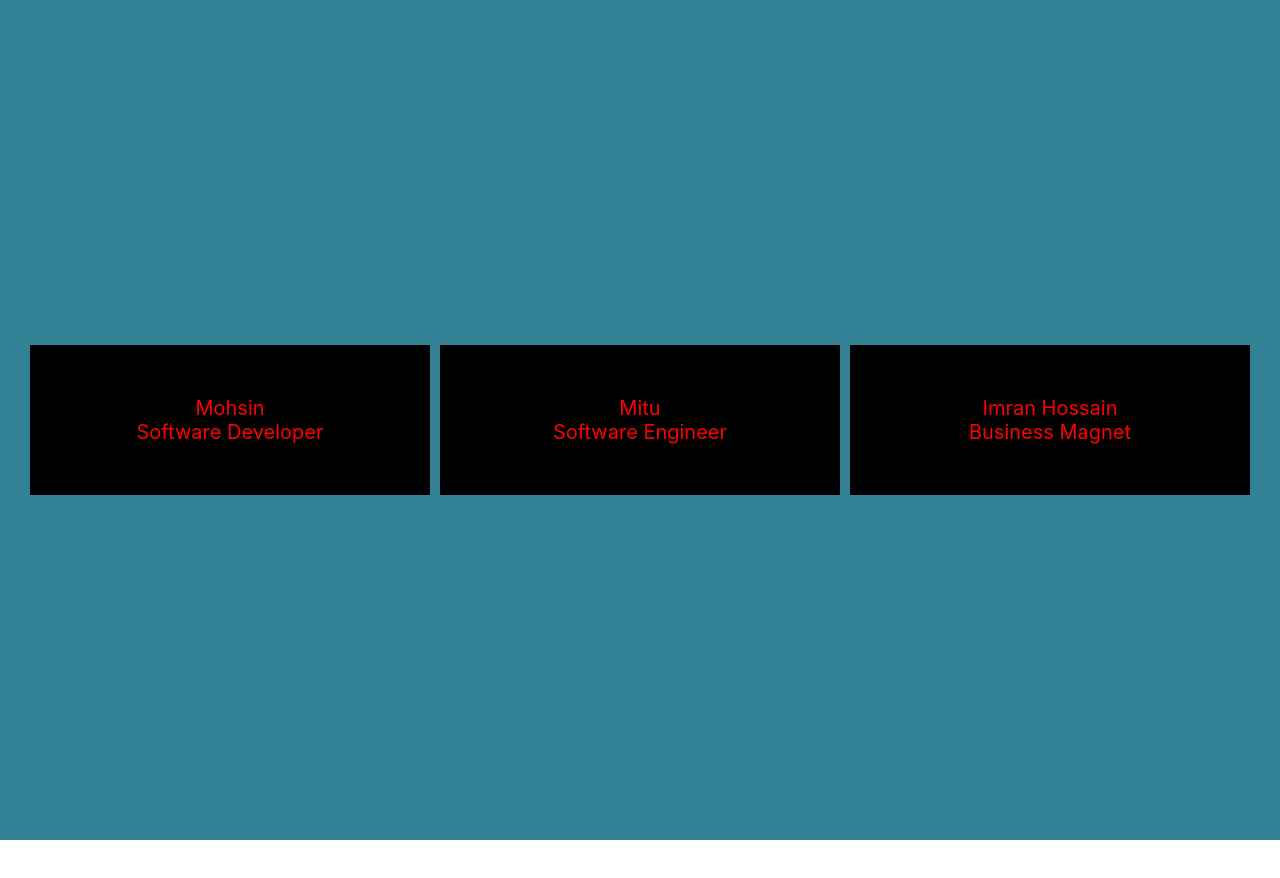
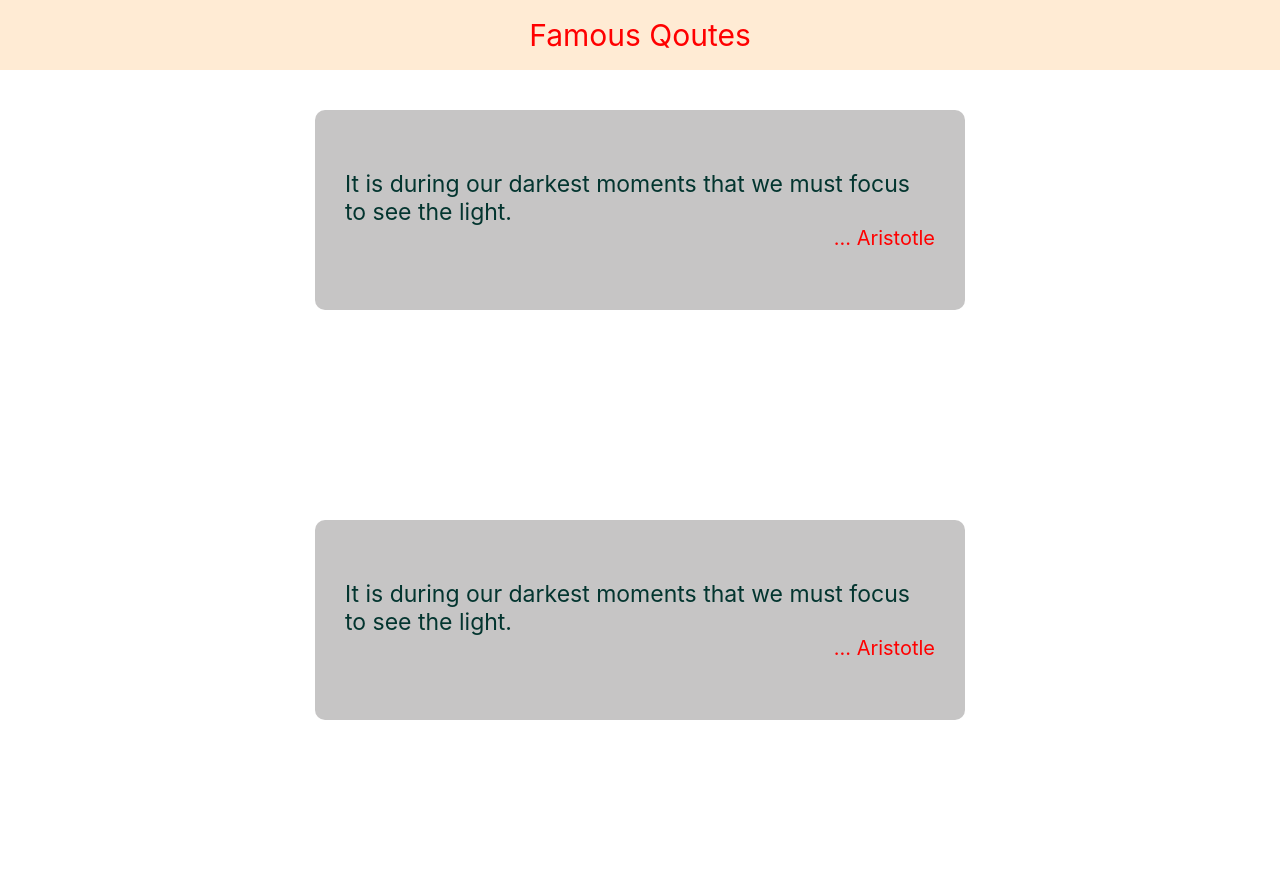
Before and after one commit to mohsin-al-mamun/Demo-App-for-teaching, a React (Create React App) app: page / in a window 1280 px wide. Shown: the top 878 px of the page. Before the commit the page ends 840 px from the top, so only its background shows below. Built offline with nearby package versions, Linux system fonts and the light colour scheme.

Commit message:
qoutes card initiated

```diff
--- a/src/App.css
+++ b/src/App.css
@@ -1,10 +1,28 @@
 #container {
-  background-color: #338194;
+  background-color: #ecd6f0;
   margin: 0;
+}
+
+#header {
+  background-color: #ffebd4;
+  height: 70px;
+  display: flex;
+  justify-content: center;
+  align-items: center;
+  font-size: 30px;
+  color: red;
+  position: sticky;
+  top: 0px;
+}
+
+#Cardcontainer {
+  margin-top: 20px;
   padding: 20px;
-  height: 100vh;
+  min-height: 100vh;
+  color: white;
   display: flex;
-  align-items: center;
-  justify-content: space-evenly;
-  color: white;
+  justify-content: center;
+  /* align-items: center; */
+  flex-wrap: wrap;
+  gap: 20px;
 }
--- a/src/App.js
+++ b/src/App.js
@@ -3,10 +3,18 @@ import Card from "./components/Card";
 
 function App() {
   return (
-    <div id="container">
-      <Card name="Mohsin" designation="Software Developer" />
-      <Card name="Mitu" designation="Software Engineer" />
-      <Card name="Imran Hossain" designation="Business Magnet" />
+    <div id="container ">
+      <div id="header"> Famous Qoutes </div>
+      <div id="Cardcontainer">
+        <Card
+          qoute="It is during our darkest moments that we must focus to see the light."
+          author=" Aristotle"
+        />
+        <Card
+          qoute="It is during our darkest moments that we must focus to see the light."
+          author=" Aristotle"
+        />
+      </div>
     </div>
   );
 }
--- a/src/components/Card.css
+++ b/src/components/Card.css
@@ -1,12 +1,25 @@
-#center {
-  width: 400px;
-  height: 150px;
+#cardContainer {
+  width: 650px;
+  height: 200px;
   /* background-color: #ccf4f3d7; */
-  background-color: black;
+  background-color: rgb(198, 197, 197);
+  /* padding: 20px; */
   display: flex;
   flex-direction: column;
   justify-content: center;
-  align-items: center;
+  /* align-items: center; */
   color: red;
   font-size: 20px;
+  border-radius: 10px;
 }
+
+#qoute {
+  color: #03352f;
+  font-size: 23px;
+  margin: 0px 30px;
+}
+
+#author {
+  text-align: right;
+  margin-right: 30px;
+}
--- a/src/components/Card.js
+++ b/src/components/Card.js
@@ -1,11 +1,10 @@
 import "./Card.css";
 
 function Card(props) {
-  //  props = {name:"Mohsin", designation:"Software Developer" }
   return (
-    <div id="center">
-      <div> {props.name} </div>
-      <div>{props.designation}</div>
+    <div id="cardContainer">
+      <div id="qoute"> {props.qoute} </div>
+      <div id="author"> ...{props.author}</div>
     </div>
   );
 }
--- a/src/data.js
+++ b/src/data.js
@@ -36,6 +36,11 @@ const arrayOfQuotes = [
     author: "Eleanor Roosevelt",
   },
   {
+    qoute:
+      "If someone hits you, don't hit them back. Show mercy and keep patience. When opportunity comes, hit them too harder ",
+    author: "Mohsin Al - Mamun",
+  },
+  {
     qoute: "Well done is better than well said. ",
     author: "Benjamin Franklin",
   },
```
